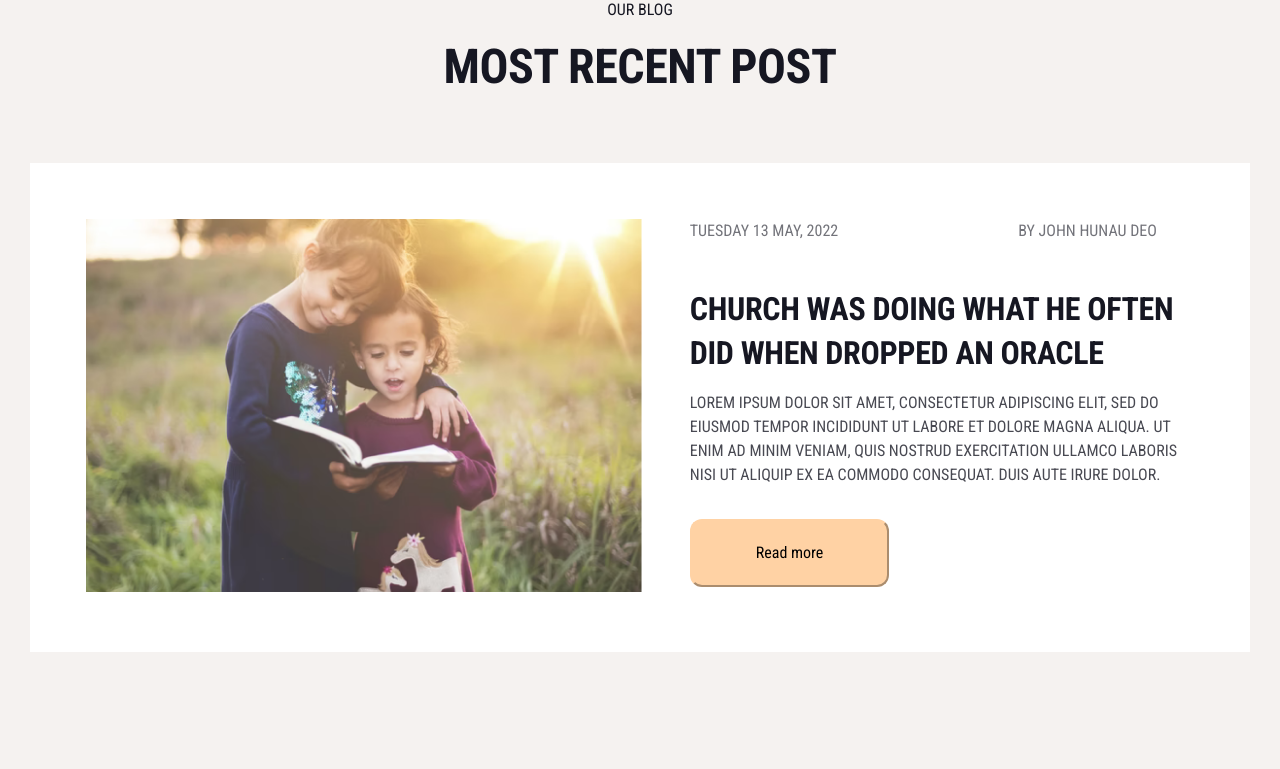
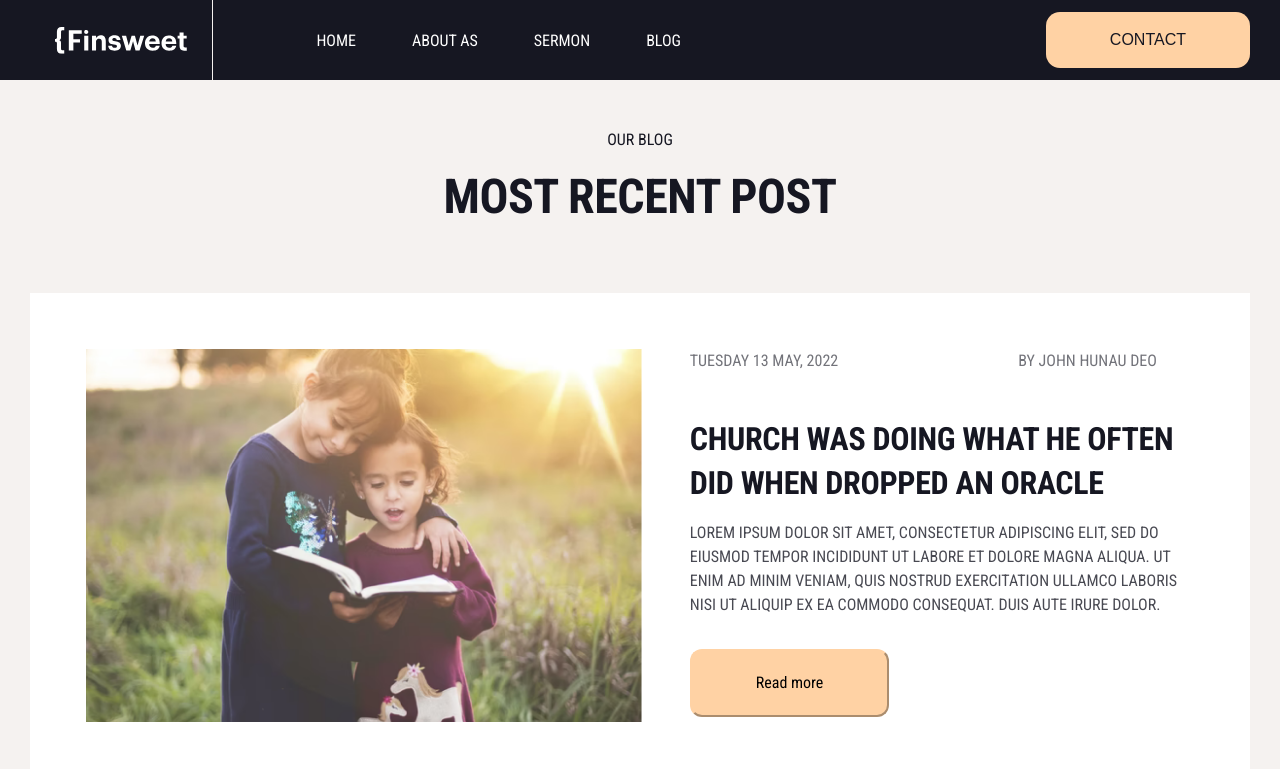
Before and after one commit to reactnenja/church, a plain HTML site: page assets/pages/blog.html in a window 1280 px wide. Shown: the top 769 px of the page. Drawn offline with Linux system fonts and the light colour scheme.

Commit message:
header qushildi

```diff
--- a/assets/pages/blog.html
+++ b/assets/pages/blog.html
@@ -7,6 +7,35 @@
     <link rel="stylesheet" href="/assets/css/blog.min.css">
 </head>
 <body>
+    <header class="header">
+        <nav class="navbar">
+          <div class="container">
+            <div class="navigation">
+              <a href="#" class="logo-link">
+                <img src="../../assets/images/logo.svg" alt="logo" class="logo" />
+              </a>
+              <div class="menu">
+                <ul class="nav-list">
+                  <li class="nav-item">
+                    <a href="#" class="nav-link">Home</a>
+                  </li>
+                  <li class="nav-item">
+                    <a href="#" class="nav-link">About As</a>
+                  </li>
+                  <li class="nav-item">
+                    <a href="#" class="nav-link">Sermon</a>
+                  </li>
+                  <li class="nav-item">
+                    <a href="#" class="nav-link">Blog</a>
+                  </li>
+                </ul>
+                <button class="btn-primary button-20">Contact</button>
+              </div>
+            </div>
+          </div>
+        </nav>
+      </header>
+      <!-- HEADER SECTIONS -->
 
 
     <!-- BLOG-SECTION-start -->
--- a/sass/pages/blog.scss
+++ b/sass/pages/blog.scss
@@ -36,6 +36,9 @@
 
 body{
 background-color: #F5F2F0;
+}
+.blog {
+    margin-top:50px ;
 }
 .blog-title *{
     display: block;
```
Also changed, not shown: assets/css/blog.css, assets/css/blog.min.css.
